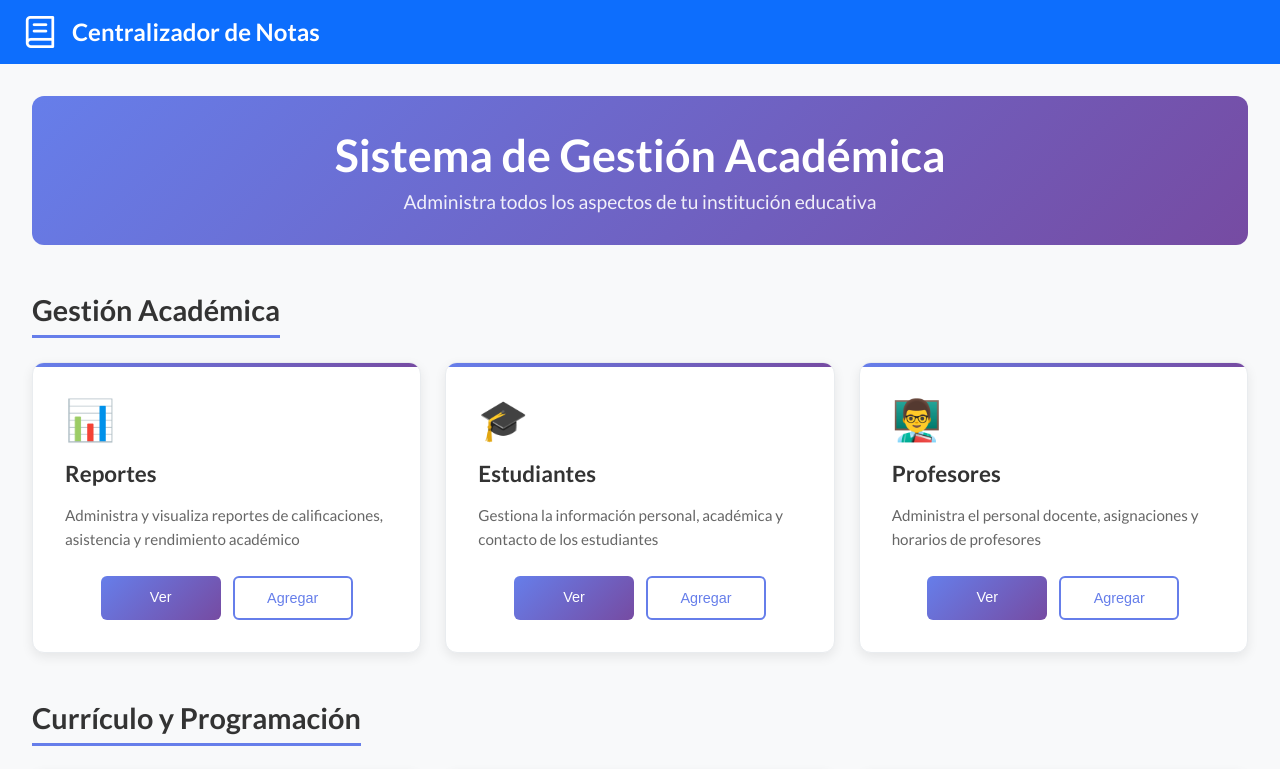
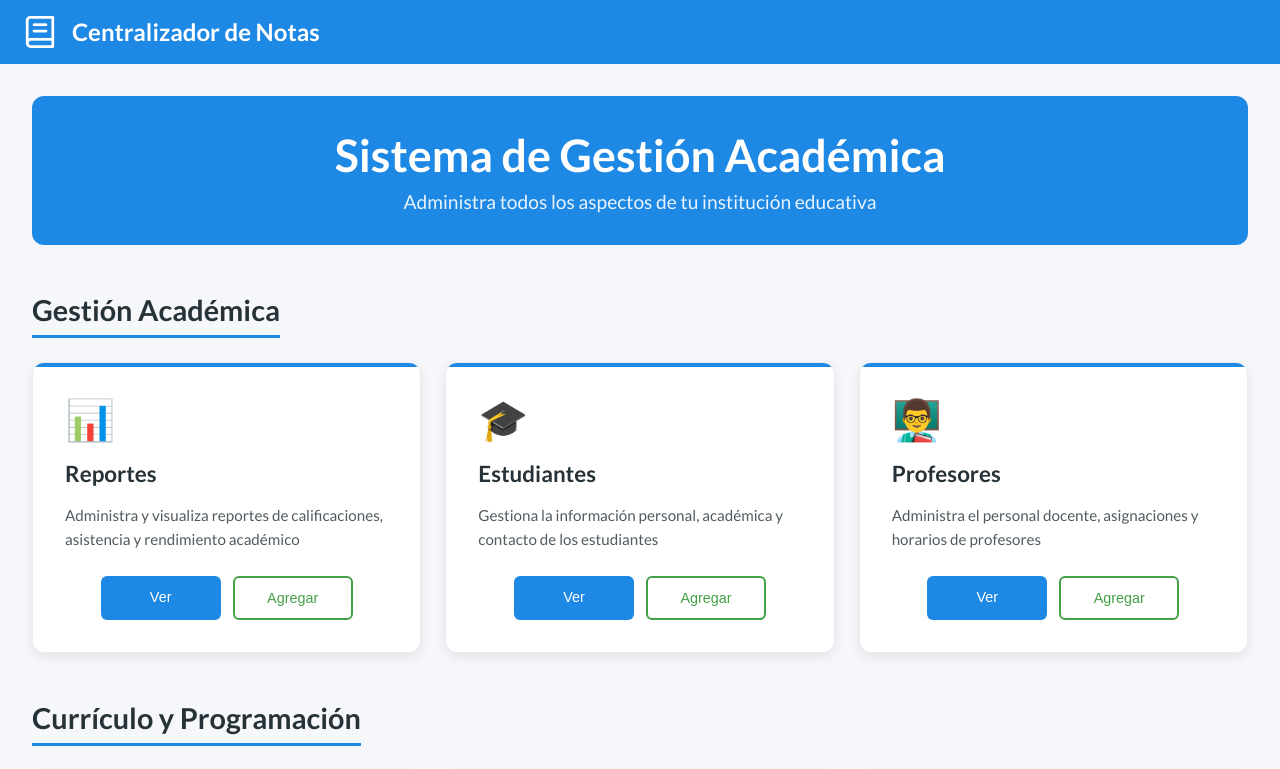
Before and after one commit to FloresAlvaro/Registro-Front, an Angular app: page / in a window 1280 px wide. Shown: the top 769 px of the page. Built offline with nearby package versions, Linux system fonts and the light colour scheme.

Commit message:
feat: update Topbar and Workspace styles for consistent theming and improved aesthetics

```diff
--- a/src/app/topbar/topbar.component.scss
+++ b/src/app/topbar/topbar.component.scss
@@ -8,7 +8,7 @@
 .topbar-component {
   width: 100%;
   height: 4rem;
-  background-color: #0d6efd;
+  background-color: #1e88e5;
   position: sticky;
   top: 0;
   left: 0;
--- a/src/app/workspace/workspace.component.scss
+++ b/src/app/workspace/workspace.component.scss
@@ -3,7 +3,7 @@
   max-width: 1400px;
   margin: 0 auto;
   font-family: "Lato", sans-serif;
-  background-color: #f8f9fa;
+  background-color: #f5f7fa;
   min-height: 100vh;
 }
 
@@ -11,7 +11,7 @@
   margin-bottom: 3rem;
   text-align: center;
   padding: 2rem;
-  background: linear-gradient(135deg, #667eea 0%, #764ba2 100%);
+  background: #1e88e5;
   border-radius: 12px;
   color: white;
 
@@ -38,10 +38,10 @@
   .section-title {
     font-size: 1.8rem;
     font-weight: bold;
-    color: #333;
+    color: #263238;
     margin-bottom: 1.5rem;
     padding-bottom: 0.5rem;
-    border-bottom: 3px solid #667eea;
+    border-bottom: 3px solid #1e88e5;
     display: inline-block;
   }
 }
@@ -74,7 +74,7 @@
     left: 0;
     right: 0;
     height: 4px;
-    background: linear-gradient(90deg, #667eea, #764ba2);
+    background: #1e88e5;
   }
 
   .card-icon {
@@ -86,15 +86,16 @@
   h4 {
     font-size: 1.4rem;
     font-weight: bold;
-    color: #333;
+    color: #263238;
     margin: 0 0 1rem 0;
   }
 
   p {
-    color: #666;
+    color: #263238;
     margin: 0 0 1.5rem 0;
     line-height: 1.6;
     font-size: 0.95rem;
+    opacity: 0.8;
   }
 
   .card-actions {
@@ -124,22 +125,23 @@
 }
 
 .btn-primary {
-  background: linear-gradient(135deg, #667eea 0%, #764ba2 100%);
+  background: #1e88e5;
   color: white;
 
   &:hover {
     transform: translateY(-1px);
-    box-shadow: 0 4px 12px rgba(102, 126, 234, 0.4);
+    box-shadow: 0 4px 12px rgba(30, 136, 229, 0.4);
+    background: #1976d2;
   }
 }
 
 .btn-secondary {
   background: transparent;
-  color: #667eea;
-  border: 2px solid #667eea;
+  color: #43a047;
+  border: 2px solid #43a047;
 
   &:hover {
-    background: #667eea;
+    background: #43a047;
     color: white;
     transform: translateY(-1px);
   }
```
